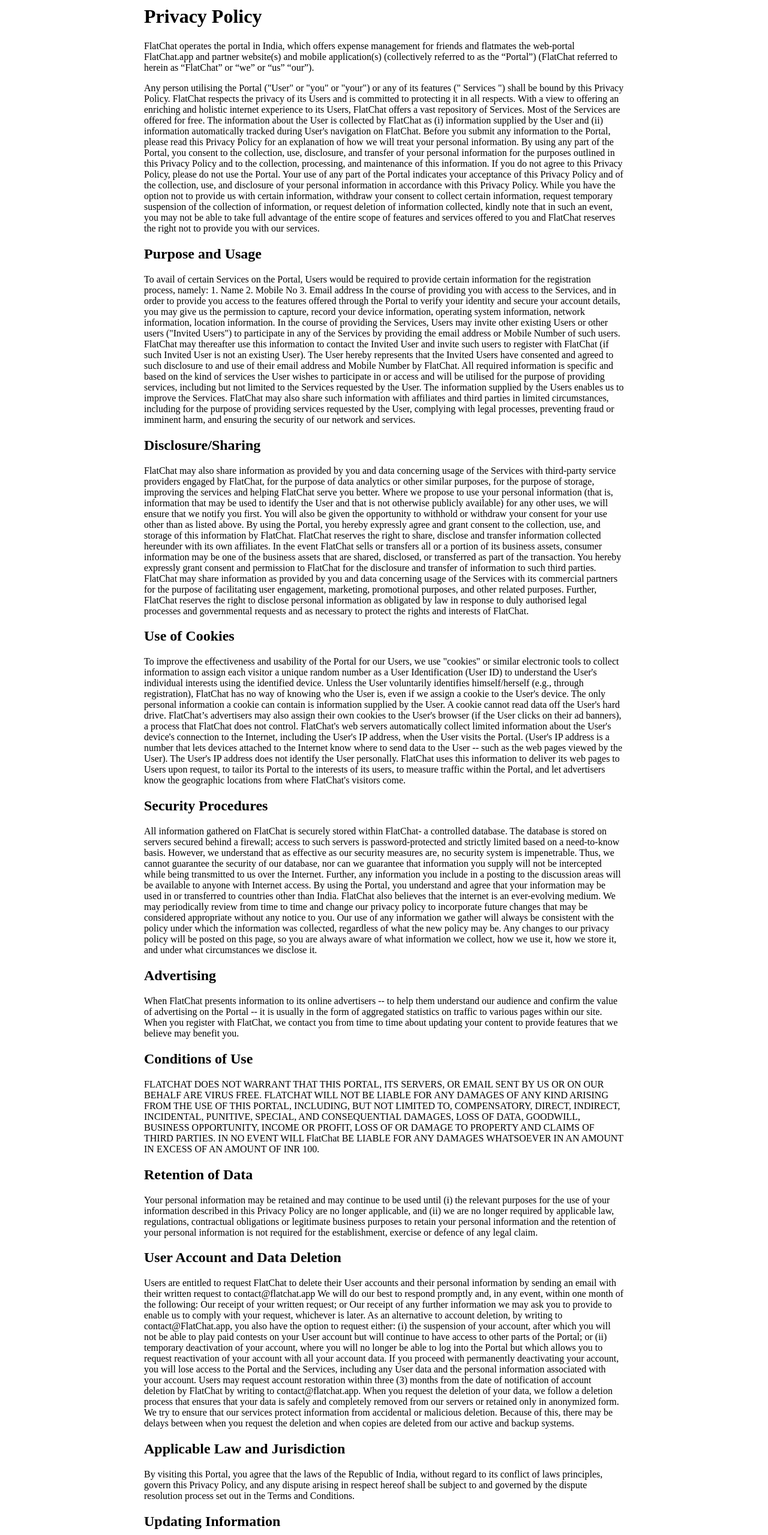
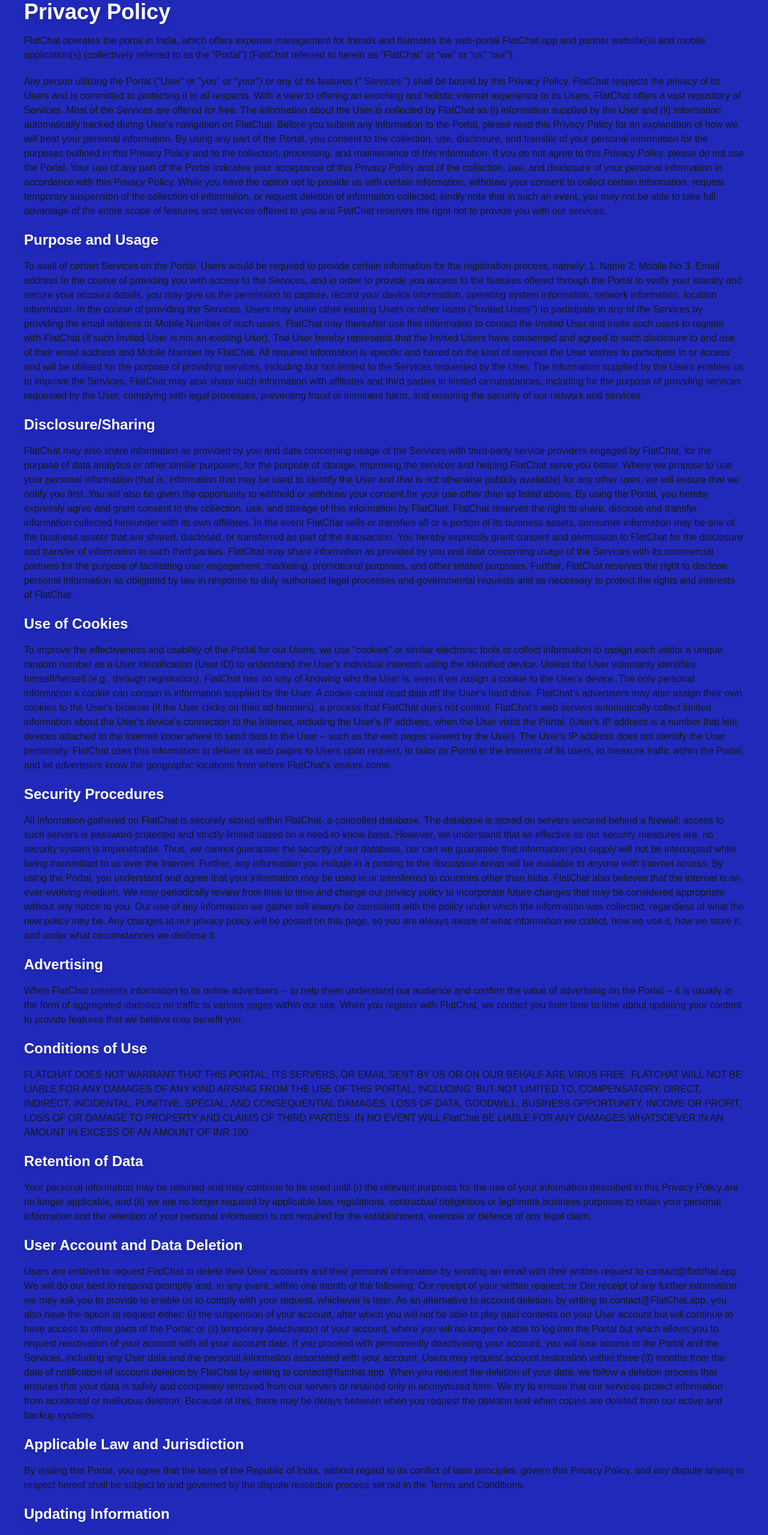
Before and after one commit to flatchat/frontend, a Next.js app: page /privacy-policy in a window 1280 px wide. Shown: the part 40-2599 px from the top of the page at 60% size. Built offline with nearby package versions, Linux system fonts and the light colour scheme.

Commit message:
restructure css file and add styling to privacy policy and delete account pages

```diff
--- a/app/layout.tsx
+++ b/app/layout.tsx
@@ -1,7 +1,6 @@
 import type { Metadata } from "next";
 import localFont from "next/font/local";
-import "./globals.css";
-
+import "../styles/global.css"
 const geistSans = localFont({
   src: "./fonts/GeistVF.woff",
   variable: "--font-geist-sans",
--- /dev/null
+++ b/pages/_app.tsx
@@ -0,0 +1,8 @@
+import '../styles/global.css'  // Import global CSS
+import type { AppProps } from 'next/app';
+
+function MyApp({ Component, pageProps }: AppProps) {
+  return <Component {...pageProps} />;
+}
+
+export default MyApp;
--- a/pages/privacy-policy/index.tsx
+++ b/pages/privacy-policy/index.tsx
@@ -11,12 +11,12 @@
                 <meta name="description" content="Privacy Policy of FlatChat" />
             </Head>
 
-            <div style={{ padding: '20px', maxWidth: '800px', margin: '0 auto' }}>
-                <h1>Privacy Policy</h1>
+            <div className='min-h-screen flex flex-col bg-[#2029BA] p-10'>
+                <h1 className='text-4xl font-extrabold text-white drop-shadow-lg mb-4'>Privacy Policy</h1>
                 <p>
                     FlatChat operates the portal in India, which offers expense management for friends and flatmates the web-portal FlatChat.app and partner website(s) and mobile application(s) (collectively referred to as the “Portal”) (FlatChat referred to herein as “FlatChat” or “we” or “us” “our”).
                 </p>
-                <p>
+                <p className='pt-5'>
                     Any person utilising the Portal ("User" or "you" or "your") or any of its features (" Services ") shall be bound by this Privacy Policy.
 
                     FlatChat respects the privacy of its Users and is committed to protecting it in all respects. With a view to offering an enriching and holistic internet experience to its Users, FlatChat offers a vast repository of Services. Most of the Services are offered for free. The information about the User is collected by FlatChat as (i) information supplied by the User and (ii) information automatically tracked during User's navigation on FlatChat.
@@ -25,7 +25,7 @@
 
                 </p>
 
-                <h2>Purpose and Usage</h2>
+                <h1 className='text-2xl font-extrabold text-white drop-shadow-lg mb-4 pt-5'>Purpose and Usage</h1>
                 <p>
                     To avail of certain Services on the Portal, Users would be required to provide certain information for the registration process, namely:
                     1. Name
@@ -42,7 +42,7 @@
 
                 </p>
 
-                <h2>Disclosure/Sharing</h2>
+                <h1 className='text-2xl font-extrabold text-white drop-shadow-lg mb-4 pt-5' >Disclosure/Sharing</h1>
                 <p>
                     FlatChat may also share information as provided by you and data concerning usage of the Services with third-party service providers engaged by FlatChat, for the purpose of data analytics or other similar purposes, for the purpose of storage, improving the services and helping FlatChat serve you better.
 
@@ -52,14 +52,14 @@
 
                 </p>
 
-                <h2>Use of Cookies</h2>
+                <h1 className='text-2xl font-extrabold text-white drop-shadow-lg mb-4 pt-5'>Use of Cookies</h1>
                 <p>
                     To improve the effectiveness and usability of the Portal for our Users, we use "cookies" or similar electronic tools to collect information to assign each visitor a unique random number as a User Identification (User ID) to understand the User's individual interests using the identified device. Unless the User voluntarily identifies himself/herself (e.g., through registration), FlatChat has no way of knowing who the User is, even if we assign a cookie to the User's device. The only personal information a cookie can contain is information supplied by the User. A cookie cannot read data off the User's hard drive. FlatChat’s advertisers may also assign their own cookies to the User's browser (if the User clicks on their ad banners), a process that FlatChat does not control.
                     FlatChat's web servers automatically collect limited information about the User's device's connection to the Internet, including the User's IP address, when the User visits the Portal. (User's IP address is a number that lets devices attached to the Internet know where to send data to the User -- such as the web pages viewed by the User). The User's IP address does not identify the User personally. FlatChat uses this information to deliver its web pages to Users upon request, to tailor its Portal to the interests of its users, to measure traffic within the Portal, and let advertisers know the geographic locations from where FlatChat's visitors come.
 
                 </p>
 
-                <h2>Security Procedures</h2>
+                <h1 className='text-2xl font-extrabold text-white drop-shadow-lg mb-4 pt-5'>Security Procedures</h1>
                 <p>
                     All information gathered on FlatChat is securely stored within FlatChat- a controlled database. The database is stored on servers secured behind a firewall; access to such servers is password-protected and strictly limited based on a need-to-know basis. However, we understand that as effective as our security measures are, no security system is impenetrable. Thus, we cannot guarantee the security of our database, nor can we guarantee that information you supply will not be intercepted while being transmitted to us over the Internet. Further, any information you include in a posting to the discussion areas will be available to anyone with Internet access. By using the Portal, you understand and agree that your information may be used in or transferred to countries other than India.
                     FlatChat also believes that the internet is an ever-evolving medium. We may periodically review from time to time and change our privacy policy to incorporate future changes that may be considered appropriate without any notice to you. Our use of any information we gather will always be consistent with the policy under which the information was collected, regardless of what the new policy may be. Any changes to our privacy policy will be posted on this page, so you are always aware of what information we collect, how we use it, how we store it, and under what circumstances we disclose it.
@@ -69,22 +69,22 @@
 
 
 
-                <h2>Advertising</h2>
+                <h1 className='text-2xl font-extrabold text-white drop-shadow-lg mb-4 pt-5'>Advertising</h1>
                 <p>
                     When FlatChat presents information to its online advertisers -- to help them understand our audience and confirm the value of advertising on the Portal -- it is usually in the form of aggregated statistics on traffic to various pages within our site. When you register with FlatChat, we contact you from time to time about updating your content to provide features that we believe may benefit you.
                 </p>
 
-                <h2>Conditions of Use</h2>
+                <h1 className='text-2xl font-extrabold text-white drop-shadow-lg mb-4 pt-5'>Conditions of Use</h1>
                 <p>
                     FLATCHAT DOES NOT WARRANT THAT THIS PORTAL, ITS SERVERS, OR EMAIL SENT BY US OR ON OUR BEHALF ARE VIRUS FREE. FLATCHAT WILL NOT BE LIABLE FOR ANY DAMAGES OF ANY KIND ARISING FROM THE USE OF THIS PORTAL, INCLUDING, BUT NOT LIMITED TO, COMPENSATORY, DIRECT, INDIRECT, INCIDENTAL, PUNITIVE, SPECIAL, AND CONSEQUENTIAL DAMAGES, LOSS OF DATA, GOODWILL, BUSINESS OPPORTUNITY, INCOME OR PROFIT, LOSS OF OR DAMAGE TO PROPERTY AND CLAIMS OF THIRD PARTIES. IN NO EVENT WILL FlatChat BE LIABLE FOR ANY DAMAGES WHATSOEVER IN AN AMOUNT IN EXCESS OF AN AMOUNT OF INR 100.
                 </p>
 
-                <h2>Retention of Data</h2>
+                <h1 className='text-2xl font-extrabold text-white drop-shadow-lg mb-4 pt-5'>Retention of Data</h1>
                 <p>
                     Your personal information may be retained and may continue to be used until (i) the relevant purposes for the use of your information described in this Privacy Policy are no longer applicable, and (ii) we are no longer required by applicable law, regulations, contractual obligations or legitimate business purposes to retain your personal information and the retention of your personal information is not required for the establishment, exercise or defence of any legal claim.
                 </p>
 
-                <h2>User Account and Data Deletion</h2>
+                <h1 className='text-2xl font-extrabold text-white drop-shadow-lg mb-4 pt-5'>User Account and Data Deletion</h1>
                 <p>
                     Users are entitled to request FlatChat to delete their User accounts and their personal information by sending an email with their written request to contact@flatchat.app
                     We will do our best to respond promptly and, in any event, within one month of the following:
@@ -100,17 +100,17 @@
 
                 </p>
 
-                <h2>Applicable Law and Jurisdiction</h2>
+                <h1 className='text-2xl font-extrabold text-white drop-shadow-lg mb-4 pt-5'>Applicable Law and Jurisdiction</h1>
                 <p>
                     By visiting this Portal, you agree that the laws of the Republic of India, without regard to its conflict of laws principles, govern this Privacy Policy, and any dispute arising in respect hereof shall be subject to and governed by the dispute resolution process set out in the Terms and Conditions.
                 </p>
 
-                <h2>Updating Information</h2>
+                <h1 className='text-2xl font-extrabold text-white drop-shadow-lg mb-4 pt-5'>Updating Information</h1>
                 <p>
                     You will promptly notify FlatChat if there are any changes, updates, or modifications to your information. Further, you may also review, update or modify your information and user preferences by logging into your Profile page on the Portal.
                 </p>
 
-                <h2>Contact Us</h2>
+                <h1 className='text-2xl font-extrabold text-white drop-shadow-lg mb-4 pt-5'>Contact Us</h1>
                 <p>
                     Any questions or clarifications with respect to this Policy or any complaints, comments, concerns, or feedback can be sent to FlatChat at: contact@flatchat.app.
                 </p>
```
Also changed, not shown: styles/global.css (renamed from app/globals.css), 1 other file (tests, documents, lock files or other folders).
